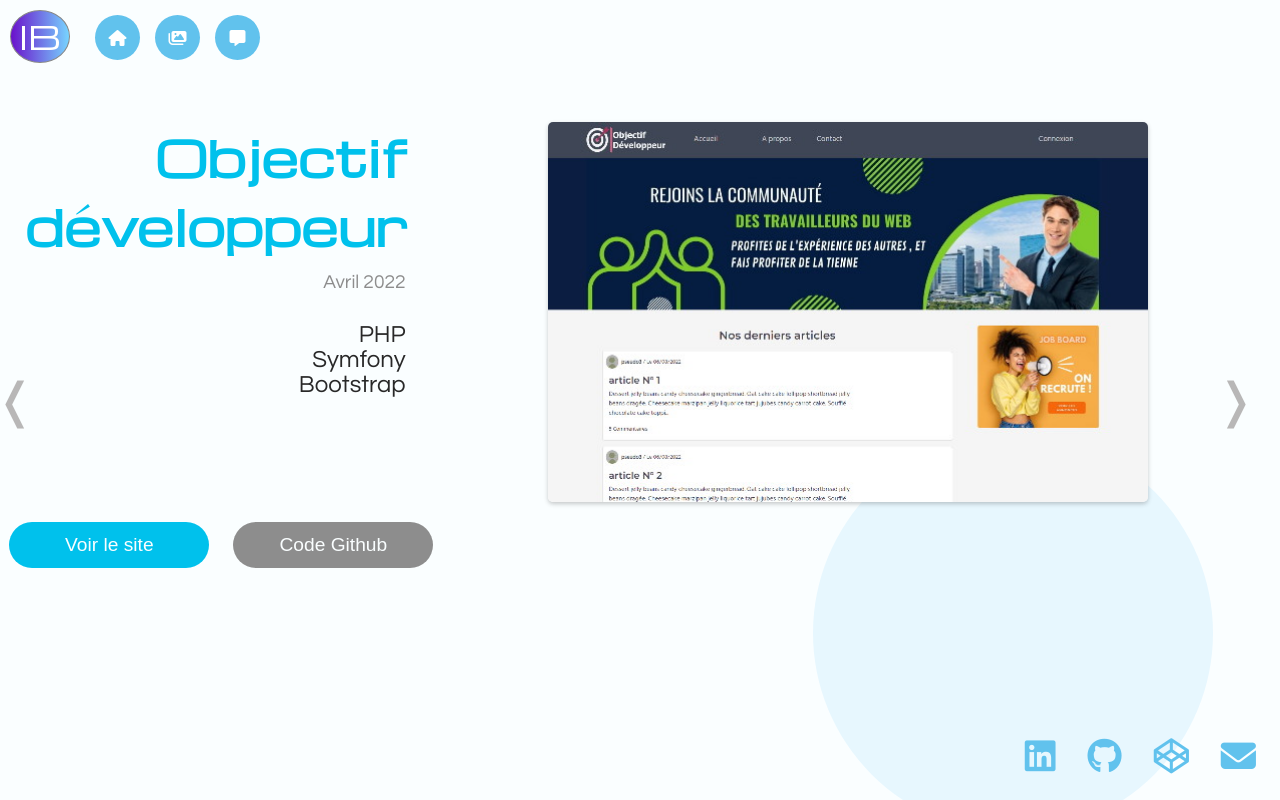
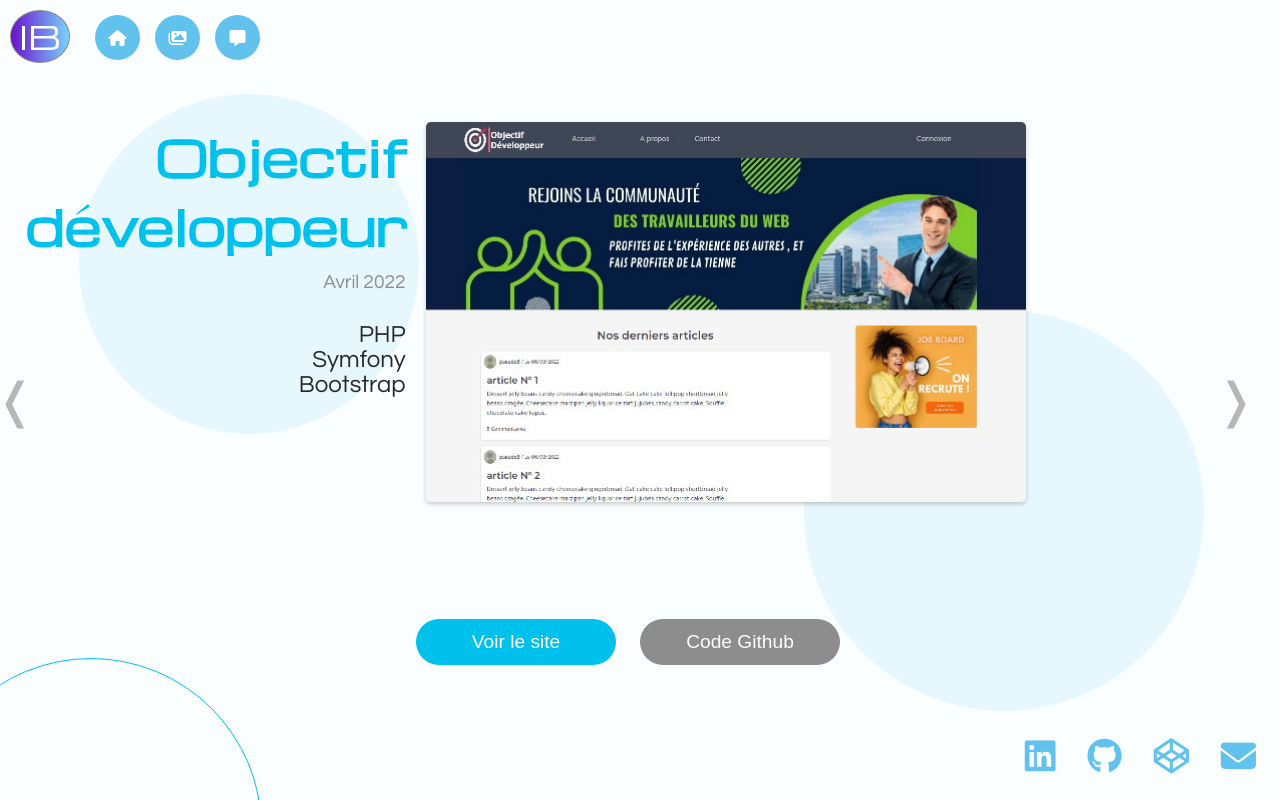
Before and after one commit to idress-b/cv-react, a React (Create React App) app: page /projet1 in a window 1280 px wide. Shown: the top 800 px of the page. Built offline with nearby package versions, Linux system fonts and the light colour scheme.

Commit message:
project layout

```diff
--- a/src/components/Project.js
+++ b/src/components/Project.js
@@ -15,6 +15,7 @@
   }, []);
 
   return (
+    <>
       <div className="project-main">
         <div className="project-content">
           <h1>{currentProject.title}</h1>
@@ -38,6 +39,7 @@
             />
           </div>
         </div>
+      </div>
       <div className="button-container">
         <span>
           <a
@@ -59,7 +61,7 @@
           transform: posCircle.size,
         }}
       ></span>
-    </div>
+    </>
   );
 };
 
--- a/src/pages/Contact.js
+++ b/src/pages/Contact.js
@@ -12,7 +12,7 @@
         <NavButtons />
         <Buttons left={"/projet4"} />
         <ContactUs />
-        <div className="contact-infos">
+        {/* <div className="contact-infos">
           <div className="adress">
             <div className="content">
               <h4>
@@ -29,7 +29,7 @@
               <p>idress.benchellali@gmail.com</p>
             </div>
           </div>
-        </div>
+        </div> */}
         <SocialNetworks />
       </div>
     </main>
--- a/src/style/pages/_home.scss
+++ b/src/style/pages/_home.scss
@@ -57,7 +57,7 @@
           font-size: 2rem;
         }
         @media screen and (min-width: 1200px) {
-          font-size: 5rem;
+          font-size: 4rem;
         }
 
         &:before {
@@ -101,7 +101,7 @@
           font-size: 1.4rem;
         }
         @media screen and (min-width: 1200px) {
-          font-size: 5rem;
+          font-size: 3.7rem;
         }
       }
       p {
@@ -115,7 +115,7 @@
         }
 
         @media screen and (min-width: 1200px) {
-          font-size: 3rem;
+          font-size: 2.5rem;
           max-width: 64rem;
         }
       }
--- a/src/style/pages/_project.scss
+++ b/src/style/pages/_project.scss
@@ -5,7 +5,28 @@
   flex-direction: column;
   justify-content: space-between;
   align-items: center;
+  position: relative;
+  &:after {
+    content: "";
+    height: 340px;
+    width: 340px;
+    border: 1px solid $color-2;
+    border-radius: 50%;
+    position: absolute;
+    bottom: -200px;
+    left: -80px;
+    z-index: -1;
 
+    @media screen and (max-width: 810px) {
+      height: 200px;
+      width: 200px;
+      bottom: -110px;
+    }
+    @media screen and (max-width: 430px) {
+      // display: none;
+      left: -500px;
+    }
+  }
   // .project-main {
   //   display: flex;
   //   flex-direction: column;
@@ -39,6 +60,7 @@
     grid-template-columns: 33% 67%;
     position: relative;
     text-align: right;
+    margin: auto;
 
     @media screen and (max-width: 810px) {
       grid-template-columns: 25% 75%;
@@ -94,23 +116,23 @@
           font-size: 0.9rem;
         }
 
-        // &:after {
-        //   content: "";
-        //   height: 340px;
-        //   width: 340px;
-        //   background: $color-3;
-        //   border-radius: 50%;
-        //   position: absolute;
-        //   top: -100px;
-        //   left: -80px;
-        //   z-index: -10;
+        &:after {
+          content: "";
+          height: 340px;
+          width: 340px;
+          background: $color-3;
+          border-radius: 50%;
+          position: absolute;
+          top: -28px;
+          left: 70px;
+          z-index: -10;
 
-        //   @media screen and (max-width: 810px) {
-        //     height: 220px;
-        //     width: 220px;
-        //     left: -30px;
-        //   }
-        // }
+          @media screen and (max-width: 810px) {
+            height: 220px;
+            width: 220px;
+            left: -30px;
+          }
+        }
       }
       li {
         font-size: 1.5rem;
@@ -126,7 +148,7 @@
     .img-content {
       position: relative;
       text-align: left;
-      margin: auto;
+      // margin: auto;
 
       @media screen and (max-width: 700px) {
         text-align: center;
```
Lines whose indentation alone changed are shown as unchanged.
